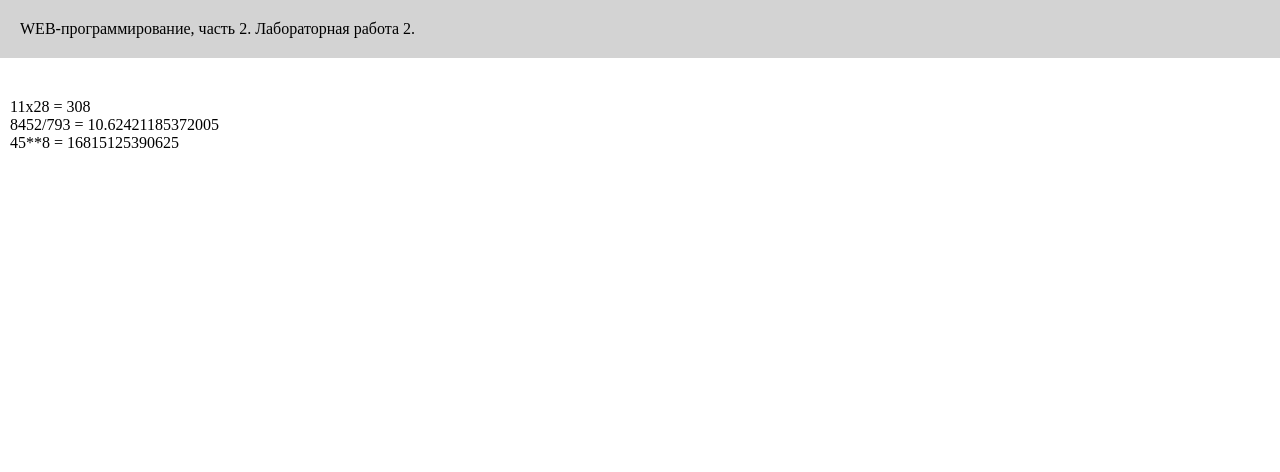
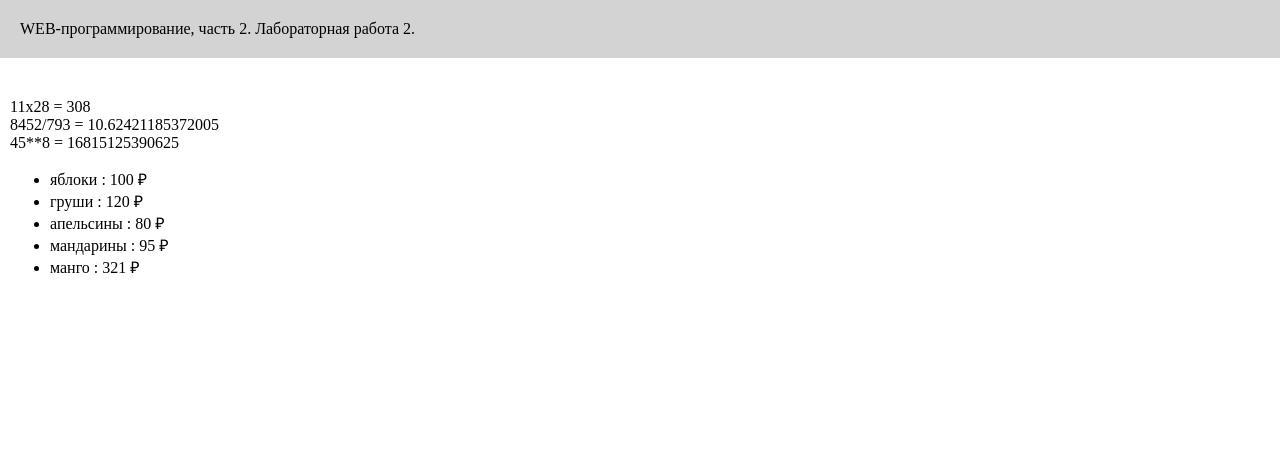
Before and after one commit to jahusv/w-p-l-2, a Flask app: page /lab2/example in a window 1280 px wide. Shown: the top 472 px of the page. Run offline with Flask 3, Linux system fonts and the light colour scheme.

Commit message:
Цикл в шаблоне

```diff
--- a/app.py
+++ b/app.py
@@ -148,4 +148,12 @@ def example():
     numCour = '3'
     group = 'ФБИ-13'
     labNum = '2'
-    return render_template ("example.html", name = name, numCour = numCour, group = group, labNum = labNum)
+    fruits = [
+        {'name': 'яблоки', 'price': 100},
+        {'name': 'груши', 'price': 120},
+        {'name': 'апельсины', 'price': 80},
+        {'name': 'мандарины', 'price': 95},
+        {'name': 'манго', 'price': 321}
+        ]
+    return render_template ("example.html", name = name,
+            numCour = numCour, group = group, labNum = labNum, fruits = fruits)
--- a/templates/example.html
+++ b/templates/example.html
@@ -16,6 +16,12 @@
         11x28 = {{11*28}}<br>
         8452/793 = {{8425/793}}<br>
         45**8 = {{45**8}}
+
+        <ul>
+            {% for f in fruits %}
+            <li>{{ f.name }} : {{ f.price }} &#x20bd;</li>
+            {% endfor %}
+        </ul>
     </main>
     <footer>
         &copy;
```
